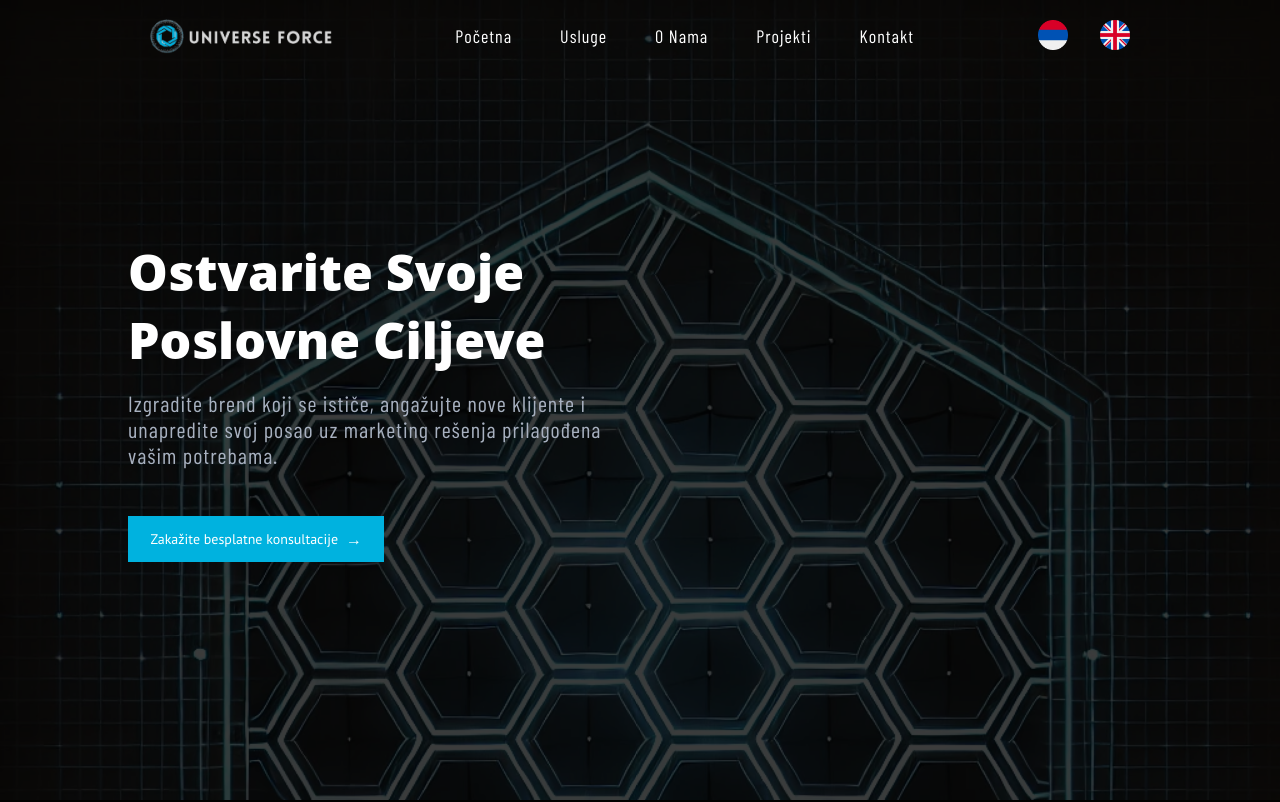
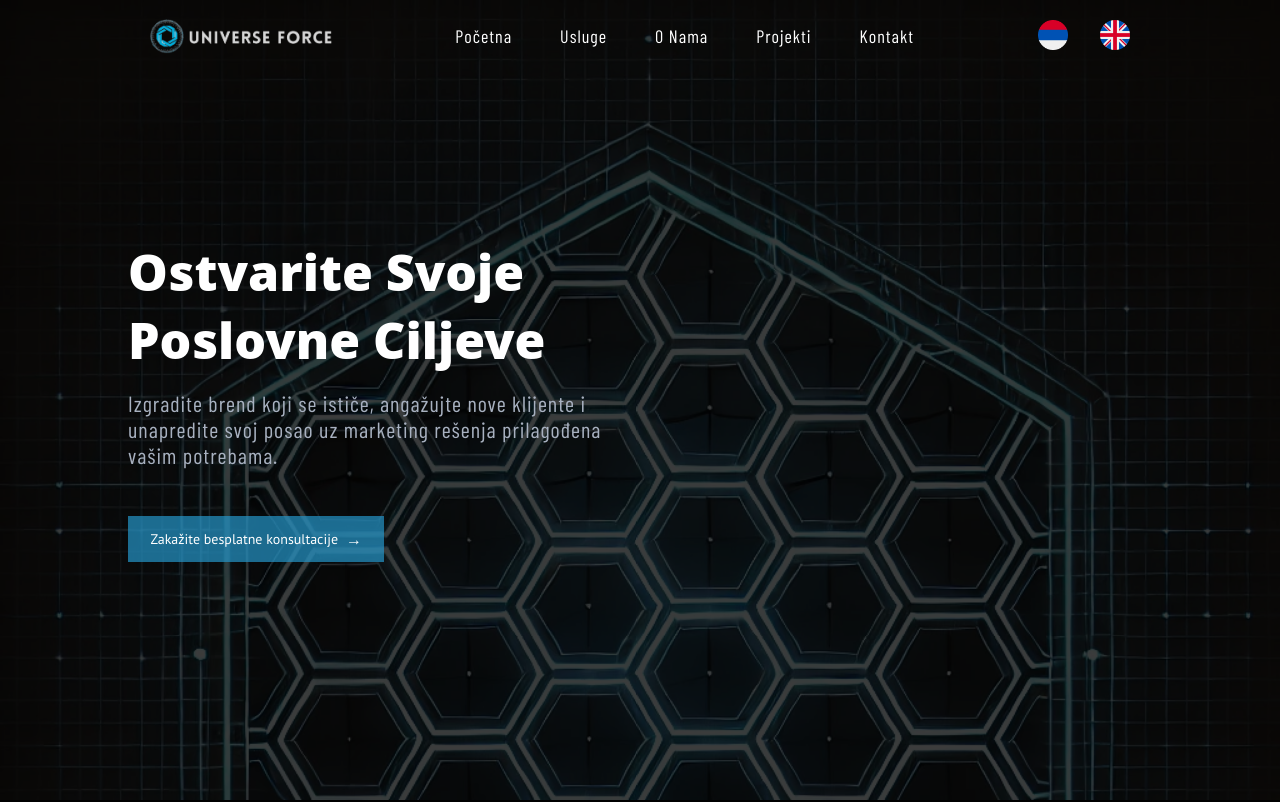
Before and after one commit to Masalovic/group, a React (Create React App) app: page / in a window 1280 px wide. Shown: the top 802 px of the page. Built offline with nearby package versions, Linux system fonts and the light colour scheme; a web font is replaced by a local one.

Commit message:
home button fixed

```diff
--- a/src/styles/config/_constants.scss
+++ b/src/styles/config/_constants.scss
@@ -1,6 +1,7 @@
 $textPrimary: #ffffff;
 $textSecondary: #00b2df;
 $textTertiary: #196688;
+$textTertiaryTransparent: mix(#196688, transparent, 70%);
 $textLightContrast: #a8b1c0;
 $gradient: radial-gradient(circle, #ffff, #00b2df, #22304b);
 
--- a/src/styles/section/homeSection.scss
+++ b/src/styles/section/homeSection.scss
@@ -63,7 +63,8 @@
     font-weight: 200;
     color: $textPrimary;
     font-size: 14px;
-    background-color: $textSecondary;
+    background-color: lighten($textTertiaryTransparent, 15%);
+
     border: none;
     padding: 0.8rem 1.4rem;
     width: auto;
@@ -75,6 +76,7 @@
     justify-content: center;
     gap: 0.5rem;
     transition: all 0.3s ease;
+    transform-origin: left center;
   }
 
   .home-button::after {
@@ -89,21 +91,15 @@
 
   /* Hover Effect */
   .home-button:hover {
-    background-color: darken($textTertiary, 10%);
+    background-color: $textTertiaryTransparent;
     color: $primaryFont;
-    transform: scale(1.05);
+    transform: scale(1.02);
   }
 
   /* Move arrow on hover */
   .home-button:hover::after {
     transform: translateX(5px);
     opacity: 1;
-  }
-
-  /* Optional focus effect */
-  .home-button:focus {
-    outline: none;
-    box-shadow: 0 0 5px 2px $primaryFont;
   }
 }
 
```
